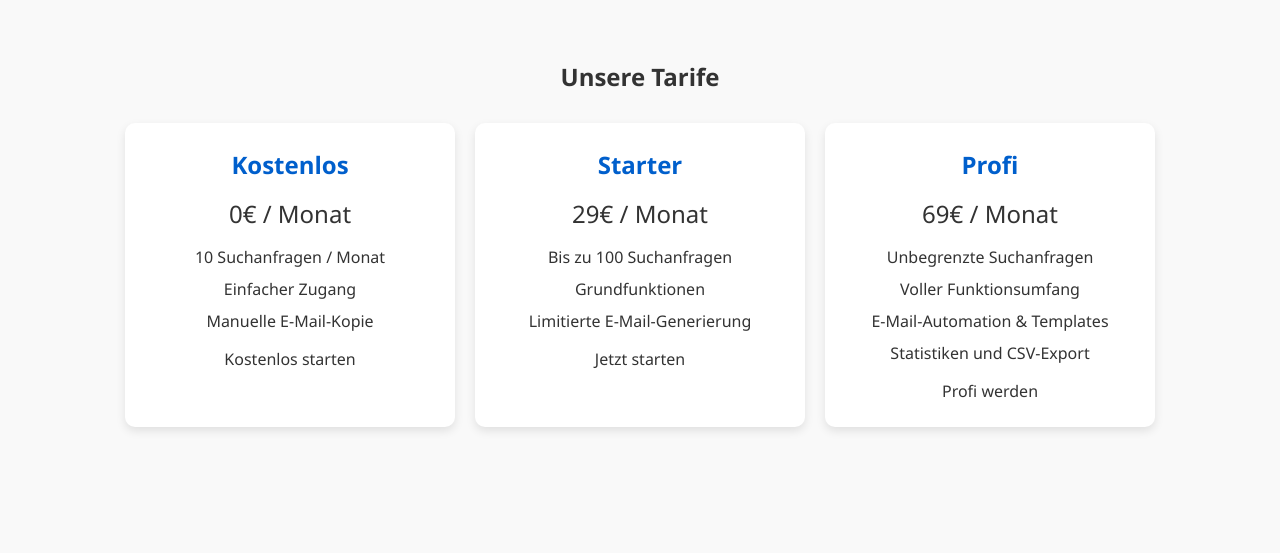
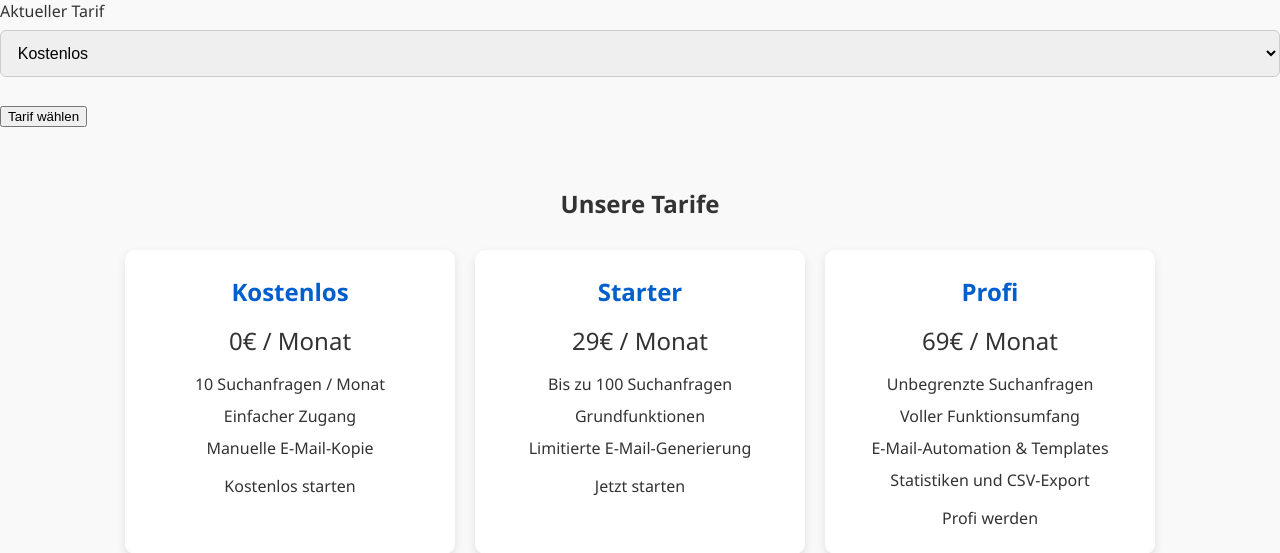
Before and after one commit to MerabTserodze/leadgen-app, a Flask app: page /preise in a window 1280 px wide. Shown: the part 65-618 px from the top of the page. Run offline with Flask 3, Linux system fonts and the light colour scheme.

Commit message:
Update preise.html

```diff
--- a/templates/preise.html
+++ b/templates/preise.html
@@ -20,6 +20,17 @@
             <li><a href="/logout">Logout</a></li>
         </ul>
     </div>
+ <div class="card">
+    <div class="card-title">Aktueller Tarif</div>
+    <form method="POST" action="/dashboard">
+        <select name="plan" class="form-input">
+            <option value="free">Kostenlos</option>
+            <option value="starter">Starter – 29€/Monat</option>
+            <option value="profi">Profi – 69€/Monat</option>
+        </select>
+        <button type="submit" class="btn" style="margin-top: 10px;">Tarif wählen</button>
+    </form>
+ </div>
 
     <!-- 💳 ТАРИФЫ -->
     <div class="preise-container">
```
